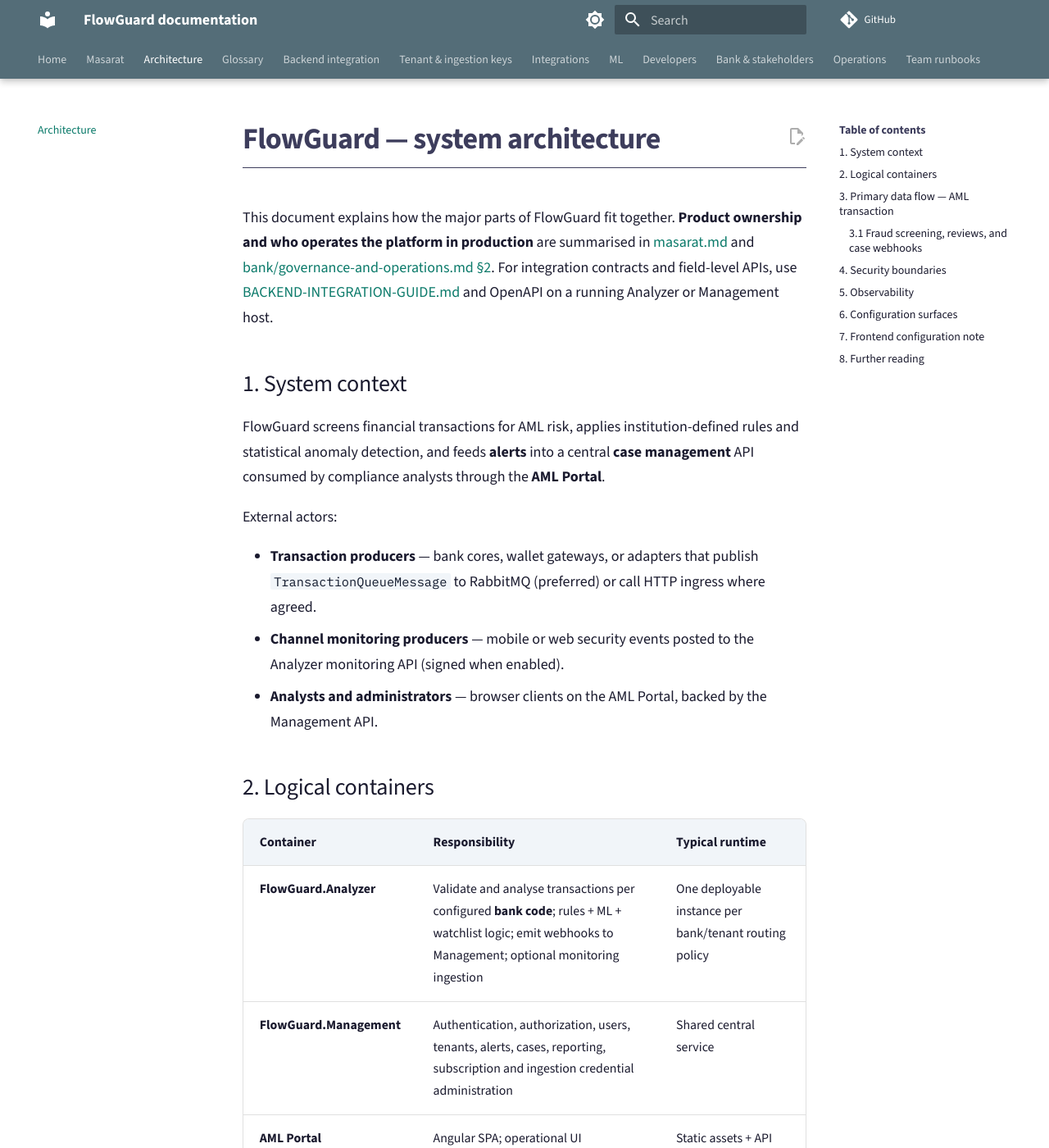
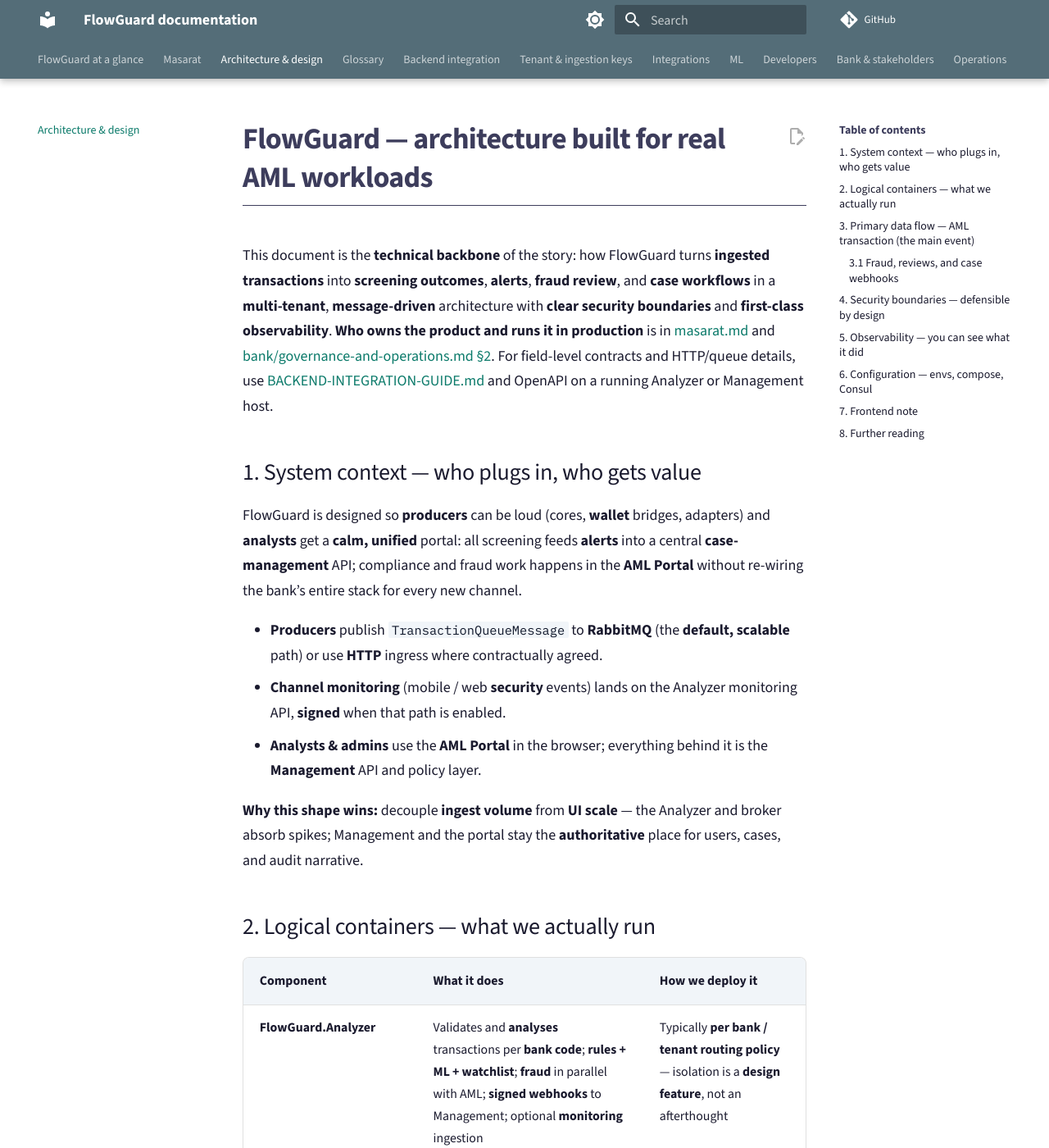
Before and after one commit to anstwechy/mitf_aml_public_docs, an MkDocs documentation site: the page built from docs/ARCHITECTURE.md, in a window 1280 px wide and 1400 px high. Shown: the whole window at 82% size. Built offline with MkDocs 1.6.1 and Material for MkDocs 9.7.7, drawn with Linux system fonts in a browser that asks for light colours; comment, search, counter and statistics services are not loaded; some of the changed text lies outside the part shown.

Commit message:
docs: lead with platform capabilities on home, Masarat, architecture

````diff
--- a/docs/ARCHITECTURE.md
+++ b/docs/ARCHITECTURE.md
@@ -1,33 +1,35 @@
-# FlowGuard — system architecture
+# FlowGuard — architecture built for real AML workloads
 
-This document explains how the major parts of FlowGuard fit together. **Product ownership and who operates the platform in production** are summarised in [masarat.md](./masarat.md) and [bank/governance-and-operations.md §2](./bank/governance-and-operations.md#2-operating-authority). For integration contracts and field-level APIs, use [BACKEND-INTEGRATION-GUIDE.md](./BACKEND-INTEGRATION-GUIDE.md) and OpenAPI on a running Analyzer or Management host.
+This document is the **technical backbone** of the story: how FlowGuard turns **ingested transactions** into **screening outcomes**, **alerts**, **fraud review**, and **case workflows** in a **multi-tenant**, **message-driven** architecture with **clear security boundaries** and **first-class observability**. **Who owns the product and runs it in production** is in [masarat.md](./masarat.md) and [bank/governance-and-operations.md §2](./bank/governance-and-operations.md#2-operating-authority). For field-level contracts and HTTP/queue details, use [BACKEND-INTEGRATION-GUIDE.md](./BACKEND-INTEGRATION-GUIDE.md) and OpenAPI on a running Analyzer or Management host.
 
-## 1. System context
+## 1. System context — who plugs in, who gets value
 
-FlowGuard screens financial transactions for AML risk, applies institution-defined rules and statistical anomaly detection, and feeds **alerts** into a central **case management** API consumed by compliance analysts through the **AML Portal**.
+FlowGuard is designed so **producers** can be loud (cores, **wallet** bridges, adapters) and **analysts** get a **calm, unified** portal: all screening feeds **alerts** into a central **case-management** API; compliance and fraud work happens in the **AML Portal** without re-wiring the bank’s entire stack for every new channel.
 
-External actors:
+- **Producers** publish `TransactionQueueMessage` to **RabbitMQ** (the **default, scalable** path) or use **HTTP** ingress where contractually agreed.
+- **Channel monitoring** (mobile / web **security** events) lands on the Analyzer monitoring API, **signed** when that path is enabled.
+- **Analysts & admins** use the **AML Portal** in the browser; everything behind it is the **Management** API and policy layer.
 
-- **Transaction producers** — bank cores, wallet gateways, or adapters that publish `TransactionQueueMessage` to RabbitMQ (preferred) or call HTTP ingress where agreed.
-- **Channel monitoring producers** — mobile or web security events posted to the Analyzer monitoring API (signed when enabled).
-- **Analysts and administrators** — browser clients on the AML Portal, backed by the Management API.
+**Why this shape wins:** decouple **ingest volume** from **UI scale** — the Analyzer and broker absorb spikes; Management and the portal stay the **authoritative** place for users, cases, and audit narrative.
 
-## 2. Logical containers
+## 2. Logical containers — what we actually run
 
-| Container | Responsibility | Typical runtime |
-|-----------|----------------|-----------------|
-| **FlowGuard.Analyzer** | Validate and analyse transactions per configured **bank code**; rules + ML + watchlist logic; emit webhooks to Management; optional monitoring ingestion | One deployable instance per bank/tenant routing policy |
-| **FlowGuard.Management** | Authentication, authorization, users, tenants, alerts, cases, reporting, subscription and ingestion credential administration | Shared central service |
-| **AML Portal** | Angular SPA; operational UI | Static assets + API gateway to Management |
-| **PostgreSQL** | Durable state for Management and per-Analyzer schemas as deployed | Managed or containerised |
-| **RabbitMQ** | Topic exchanges for transactions (and optional monitoring queues) | Cluster or single node per environment |
-| **Redis** | Caching layer for hot paths | Optional per deployment |
-| **Consul** | KV configuration and discovery where enabled | Optional |
-| **Observability stack** | OpenTelemetry collector, Prometheus, Loki, Tempo, Grafana | Sidecar or shared infra compose |
+| Component | What it does | How we deploy it |
+|-----------|----------------|------------------|
+| **FlowGuard.Analyzer** | Validates and **analyses** transactions per **bank code**; **rules + ML + watchlist**; **fraud** in parallel with AML; **signed webhooks** to Management; optional **monitoring** ingestion | Typically **per bank / tenant routing policy** — isolation is a **design feature**, not an afterthought |
+| **FlowGuard.Management** | **AuthN/Z**, **users**, **tenants**, **alerts**, **cases**, **reporting**, **subscription & ingestion** administration | **Shared central** service — one place for operational truth |
+| **AML Portal** | **Angular** SPA — the operational **face** of the product | Static assets + API path to Management |
+| **PostgreSQL** | Durable state for Management and per-Analyzer **schemas** as deployed | Managed or containerised |
+| **RabbitMQ** | **Topic** exchanges for transactions (and optional **monitoring** plumbing) | Cluster or node per environment |
+| **Redis** | **Hot** caching | Optional per deployment |
+| **Consul** | **KV** and discovery | Optional |
+| **Observability** | **OpenTelemetry** collector, **Prometheus**, **Loki**, **Tempo**, **Grafana** | Same **compose / swarm** story as the apps — the stack is **observed**, not opaque |
 
-Repository layout for these services is under `src/Applications/` (hosts), `src/Services/` (domain libraries), `src/Core/` (shared models), `src/Clients/` (Analyzer client library).
+Code layout: `src/Applications/` (hosts), `src/Services/`, `src/Core/`, `src/Clients/` — **clean separation** between deployable **hosts** and **reusable** domain and client libraries.
 
-## 3. Primary data flow — AML transaction
+## 3. Primary data flow — AML transaction (the main event)
+
+The diagram is the **happy path** from producer to case management. Everything else in the runbooks (retries, DLQ, HMAC) hangs off this spine.
 
 ```mermaid
 flowchart LR
@@ -52,49 +54,51 @@ flowchart LR
   U -->|JWT| M
 ```
 
-Design points:
+**Design power:**
 
-- **Bank isolation** — Each Analyzer process is configured with a `TenantConfig:BankCode`. Envelope `BankCode` must match; mismatches are rejected (see consumer logs and DLQ runbook).
-- **At-least-once delivery** — Message brokers may redeliver; Management and Analyzer idempotency rules (e.g. transaction id, ingestion receipts) must be respected. See [TENANT_INGESTION_KEYS.md](./TENANT_INGESTION_KEYS.md) for HTTP ingress metering and duplicate handling.
-- **Legacy HTTP analyse paths** on the Analyzer remain for backward compatibility; new integrations should use the queue or supported ingress endpoints described in the integration guide.
+- **Bank isolation** — `TenantConfig:BankCode` on each Analyzer; envelope **must** match. Wrong bank? **Rejected** — not silently cross-contaminated (see consumer logs and [queue runbook](./operations/aml-transaction-queue-runbook.md)).
+- **At-least-once** — the broker can **redeliver**; idempotency on **transaction id** and ingestion rules is **documented** ([TENANT_INGESTION_KEYS.md](./TENANT_INGESTION_KEYS.md) for HTTP ingress and duplicates).
+- **Legacy HTTP** analyse routes remain for **compatibility**; new work should go **queue-first** or the **supported** ingress in the integration guide.
 
-### 3.1 Fraud screening, reviews, and case webhooks
+### 3.1 Fraud, reviews, and case webhooks
 
-Fraud checks run in **FlowGuard.Analyzer** in parallel with AML rules and ML. Fraud is **review-oriented** and does not replace AML typology or institutional risk policy. The Analyzer posts **FRAUD_REVIEW** (and other) alerts to **FlowGuard.Management** using the same signed **alert webhook** path as AML. Operators use the **AML Portal** for **Fraud reviews**, per-tenant **Fraud configuration**, and **Fraud calibration** under Reports. **Case** records can be created in Management when the Analyzer calls the **case webhook** (`POST` under `api/webhooks/.../case`), so investigator workflows stay in the Management database and portal.
+**Fraud** runs in the **Analyzer** **alongside** AML and ML. It is **review-driven** and does not replace your typology or policy — it **informs** the right people. **FRAUD_REVIEW** (and other) alerts go to **Management** on the same **signed alert webhook** path as AML. The **AML Portal** carries **Fraud reviews**, per-tenant **Fraud config**, and **Fraud calibration**. When the Analyzer hits the **case webhook** (`POST` under `api/webhooks/.../case`), **Case** records land in **Management** so **investigator workflows** stay in one system of record.
 
-## 4. Security boundaries
+## 4. Security boundaries — defensible by design
 
 | Boundary | Mechanism |
 |----------|-----------|
-| Portal → Management | JWT bearer; role and permission policies on controllers |
-| Management → external | TLS at edge; secrets from environment or Consul, not committed defaults |
-| Analyzer → Management | Webhook HMAC and timestamp validation (see `WebhookSecurityService`) |
-| Monitoring events → Analyzer | Optional HMAC on canonical payload when `SignatureValidation:Enabled` |
-| Transaction HTTP ingress | API key or DB-backed ingestion keys per tenant configuration |
+| Portal → Management | **JWT** bearer; **roles** and **policies** on controllers |
+| Management → edge | **TLS**; secrets from **env** or **Consul** — not baked defaults in repo |
+| Analyzer → Management | **Webhook HMAC** + **timestamp** validation (`WebhookSecurityService`) |
+| Monitoring → Analyzer | Optional **HMAC** on the canonical payload when `SignatureValidation:Enabled` |
+| Transaction HTTP ingress | **API key** or **DB-backed** ingestion keys per **tenant** |
 
-Detailed control checklist: [team-runbooks/security-runbook.md](./team-runbooks/security-runbook.md).
+Deeper hardening: [team-runbooks/security-runbook.md](./team-runbooks/security-runbook.md).
 
-## 5. Observability
+## 5. Observability — you can see what it did
 
-- **Metrics and traces** — Registered via shared observability bootstrap (`ObservabilityRegistration` in `src/BuildingBlocks/Observability/Telemetry/OpenTelemetry.cs`): W3C trace context and baggage propagators are set before ASP.NET Core and HTTP clients initialise.
-- **Messaging** — MassTransit consumer and publisher paths emit structured logs and participate in trace propagation; see Analyzer consumer implementation for header extraction and span tags.
-- **Dashboards** — Compose-defined Grafana, Prometheus, Loki, Tempo; see [team-runbooks/operations-runbook.md](./team-runbooks/operations-runbook.md).
+- **Metrics & traces** — `ObservabilityRegistration` in `src/BuildingBlocks/Observability/Telemetry/OpenTelemetry.cs`: **W3C** trace context and **baggage** before ASP.NET Core and **HTTP** clients start.
+- **Messaging** — MassTransit paths emit **structured logs** and **propagate** trace context (see Analyzer consumer for headers and span tags).
+- **Dashboards** — Grafana / Prometheus / Loki / Tempo from compose; [operations runbook](./team-runbooks/operations-runbook.md) ties it to **how you run** the stack.
 
-## 6. Configuration surfaces
+**Why it matters in production:** a compliance stack that cannot be **traced** and **tuned** under load is a liability. FlowGuard is built so **SRE and auditors** can follow the **thread** from ingress to case.
+
+## 6. Configuration — envs, compose, Consul
 
 | Surface | Use |
-|---------|-----|
-| `appsettings.json` + environment variables | Local and container defaults |
-| `deployment/docker-compose*.yml` | Service topology, ports, env injection |
-| Consul KV | Production overrides; document keys in `deployment/CONSUL_KV_INGESTION_SUBSCRIPTION.md` for ingestion-related examples |
+|---------|------|
+| `appsettings.json` + **env** | Local and container **defaults** |
+| `deployment/docker-compose*.yml` | **Topology**, ports, **injected** config |
+| **Consul KV** | Production **overrides**; ingestion keys described in `deployment/CONSUL_KV_INGESTION_SUBSCRIPTION.md` |
 
-## 7. Frontend configuration note
+## 7. Frontend note
 
-The AML Portal reads runtime settings from `/assets/config.json` (generated at container startup in Docker). API logging and base URLs are controlled there; see portal `docker-entrypoint.sh` and deployment env vars.
+The **AML Portal** loads `/assets/config.json` at **container** startup (see `docker-entrypoint` and deployment env) — so **per-environment** API and logging are **not** a rebuild for every target.
 
 ## 8. Further reading
 
-- [masarat.md](./masarat.md) — Masarat as product owner and platform operator
-- [GLOSSARY.md](./GLOSSARY.md) — terminology
+- [masarat.md](./masarat.md) — product owner and platform operator
+- [GLOSSARY.md](./GLOSSARY.md) — shared vocabulary
 - [integrations/masarat-wallet-flowguard-integration.md](./integrations/masarat-wallet-flowguard-integration.md) — wallet contract
-- [operations/aml-transaction-queue-runbook.md](./operations/aml-transaction-queue-runbook.md) — queue operations
+- [operations/aml-transaction-queue-runbook.md](./operations/aml-transaction-queue-runbook.md) — queue operations in depth
--- a/docs/masarat.md
+++ b/docs/masarat.md
@@ -1,46 +1,46 @@
-# Masarat — platform ownership and operations
+# Masarat — the team behind the platform
 
-**Masarat** (Masarat Technology) is the **product owner**, **primary engineering organisation**, and **platform operator** for **FlowGuard**, the AML transaction monitoring and case-management stack documented in this repository. This page summarises that role for every audience; **governance, legal liability, and commercial terms** for a given bank are always defined in **contract** and in [bank/governance-and-operations.md](./bank/governance-and-operations.md#2-operating-authority).
+**Masarat (Masarat Technology)** is the **product owner**, **primary engineering organisation**, and **default platform operator** for **FlowGuard** — the AML transaction monitoring and case-management stack documented here. We did not just ship a feature list: we own **roadmap, codebase quality, integration contracts, and how the system runs in production** so banks get a product that is **defensible, integrable, and operable**. **Governance, legal liability, and commercial terms** for any given bank are still defined in **contract** and in [bank/governance-and-operations.md](./bank/governance-and-operations.md#2-operating-authority) — this page is the capability story, not the legal schedule.
 
-## Product and software ownership
+## What we own
 
-| Area | Masarat’s role |
+| Area | What we bring |
 |------|----------------|
-| **Product** | Owns the FlowGuard product direction: capabilities (AML screening, cases, fraud review paths, reporting, subscription and ingestion features), major roadmap themes, and release planning. |
-| **Codebase** | Maintains the canonical source in this repository; versioned **releases** and **change history** are Masarat-led unless a specific engagement delegates fork maintenance (unusual). |
-| **Quality** | Drives **engineering standards**, automated tests, and technical debt priorities for the platform; coordinates security-related fixes in line with the [security runbook](./team-runbooks/security-runbook.md). |
-| **Documentation** | Owns this **`docs/`** corpus as the technical and business **source of truth** alongside the code; updates are expected in the same change sets as material behaviour or interface changes. |
+| **Product** | We steer FlowGuard’s direction: **AML screening**, **cases**, **fraud review** flows, **reporting**, **subscription and ingestion** features — and we align major roadmap themes and releases with what institutions actually need in production. |
+| **Codebase** | We maintain the **canonical source** and **versioned releases**; change history and engineering discipline are **Masarat-led** unless a rare engagement says otherwise. |
+| **Quality** | We set the bar for **tests**, code standards, and security-related fixes, coordinated with the [security runbook](./team-runbooks/security-runbook.md) — the platform is built to be **extended without breaking the core**. |
+| **Documentation** | We keep this **docs** corpus as the **single source of truth** next to the code; when behaviour or APIs move, the docs **move with them**. |
 
-## Channel and integration ecosystem
+## The integration surface we stand behind
 
-Masarat **defines and maintains** the **integration contracts** that connect external systems to FlowGuard, including:
+We **define, document, and maintain** the contracts that let external systems talk to FlowGuard with confidence:
 
-- **RabbitMQ** transaction topology and `TransactionQueueMessage` envelope.
-- **HTTP** ingress, subscription metering, and **ingestion API keys** (with Management).
-- The **Masarat MITF wallet** and related channel documentation ([integrations/masarat-wallet-flowguard-integration.md](./integrations/masarat-wallet-flowguard-integration.md)) as part of the broader Masarat **digital channel** story.
+- **RabbitMQ** topology and the `TransactionQueueMessage` envelope — built for **at-least-once, high-throughput** ingestion, not ad hoc REST sprawl.
+- **HTTP** ingress, **subscription metering**, and **ingestion API keys** via Management — for governed, auditable access.
+- The **Masarat MITF wallet** path ([integration contract](./integrations/masarat-wallet-flowguard-integration.md)) as part of a coherent **digital channel** story, not a one-off connector.
 
-Banks and bridge teams **consume** these contracts; they do not **own** the product specification of the platform.
+Banks and integrators **consume** these contracts. They do not **own** the product specification of the platform — that stays with us so the product stays **coherent and evolvable**.
 
-## Operational ownership (default model)
+## How we run it (default model)
 
-In production, **Masarat** ordinarily holds **operating authority** for the **service**:
+In production, **Masarat** typically holds **operating authority** for the **service** — the model banks buy when they want a **managed platform**, not a tarball:
 
-- **Infrastructure and runtime** (as contracted): hosts, container orchestration or compose stacks, databases, **RabbitMQ**, Redis, observability, and **deployments** to agreed environments.
-- **Day-2 operations**: monitoring, **on-call** for platform incidents, **maintenance windows**, **patching** of the application stack, and **coordination** of broker/DB incidents that affect the product.
-- **Support**: triage and resolution paths for **platform** issues per **severity** in the agreement.
-- **Releases**: **Masarat-led** **rollouts** of new versions, hotfixes, and configuration baselines, with the bank’s involvement defined for UAT, approval gates, and communication.
+- **Infrastructure & runtime** (per contract): hosts, **Docker Compose** or **Swarm** stacks, **PostgreSQL**, **RabbitMQ**, **Redis**, **Consul** where used, and full-stack **observability** — plus **deployments** to agreed environments.
+- **Day-2** life: **monitoring**, **on-call**, **maintenance windows**, **patching**, and **coordination** when brokers or data stores affect the product.
+- **Support**: **severity-based** triage and resolution for **platform** issues as defined in the agreement.
+- **Releases**: **Masarat-led rollouts** of versions, hotfixes, and **configuration baselines** — with the bank in UAT, approvals, and comms where the contract says so.
 
-**Banks** remain responsible for: feeding **data** reliably, **users** and **policies** on that data, **ingestion secret** custody on the client side, and **regulatory** programme delivery—not for running the core platform as operator.
+**Banks** stay responsible for **getting data in reliably**, **users and policy** on that data, **client-side** custody of ingestion credentials, and **regulatory** programme work — not for operating our core product stack as a DIY science project.
 
-## Security and trust operating model
+## Security and trust
 
-Masarat is accountable for the **service security** posture as contracted: **hardening** the deployed stack, **rotating** platform-side secrets in operational processes, **vulnerability** response for the product, and providing **evidence** (e.g. pen-test summaries, SOC reports) where the contract requires. **Bank-side** network controls, identity governance for **end users**, and **oversight of outsourcing** remain **institution** responsibilities.
+We hold the line on **service security** as agreed: **hardening** the deployed stack, **operational secret rotation**, **vulnerability** handling for the product, and **evidence** (e.g. pen-test, SOC materials) when the contract requires. **Network edge**, **end-user identity governance**, and **outsourcing oversight** on the **bank** side remain with the **institution** — the split is clear and documented so audits have a map.
 
-## Commercial and support interface
+## Commercial interface
 
-**Contracts** define **SLAs**, **credits**, **support hours**, and **escalation paths** to Masarat. This repository does **not** set commercial terms; it supports **implementation** and **stakeholder alignment** only. Procurement framing: [bank/vendor-procurement-guide.md](./bank/vendor-procurement-guide.md).
+**SLAs, credits, support hours, and escalations** live in the **contract**, not in this repository. [bank/vendor-procurement-guide.md](./bank/vendor-procurement-guide.md) frames how procurement talks to the **technical** reality. This repo is for **build, run, and align** — not for pricing.
 
-## Where to read more
+## Read next
 
 | Topic | Link |
 |--------|------|
--- a/mkdocs.yml
+++ b/mkdocs.yml
@@ -26,9 +26,9 @@ exclude_docs: |
   /site/**
 
 nav:
-  - Home: README.md
-  - Masarat: masarat.md
-  - Architecture: ARCHITECTURE.md
+  - "FlowGuard at a glance": README.md
+  - "Masarat": masarat.md
+  - "Architecture & design": ARCHITECTURE.md
   - Glossary: GLOSSARY.md
   - Backend integration: BACKEND-INTEGRATION-GUIDE.md
   - Tenant & ingestion keys: TENANT_INGESTION_KEYS.md
````
Also changed, not shown: docs/README.md (+22 -4 lines).
